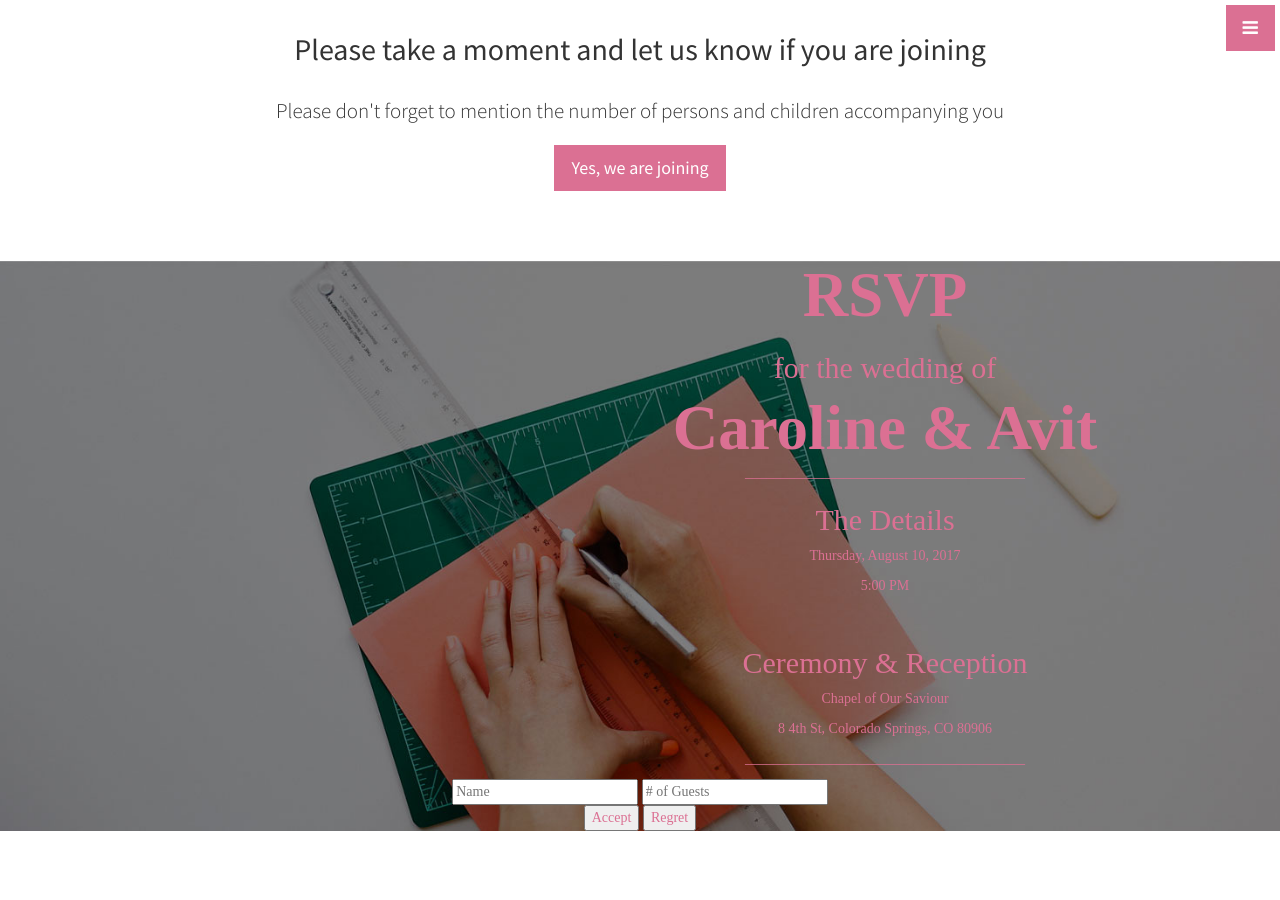
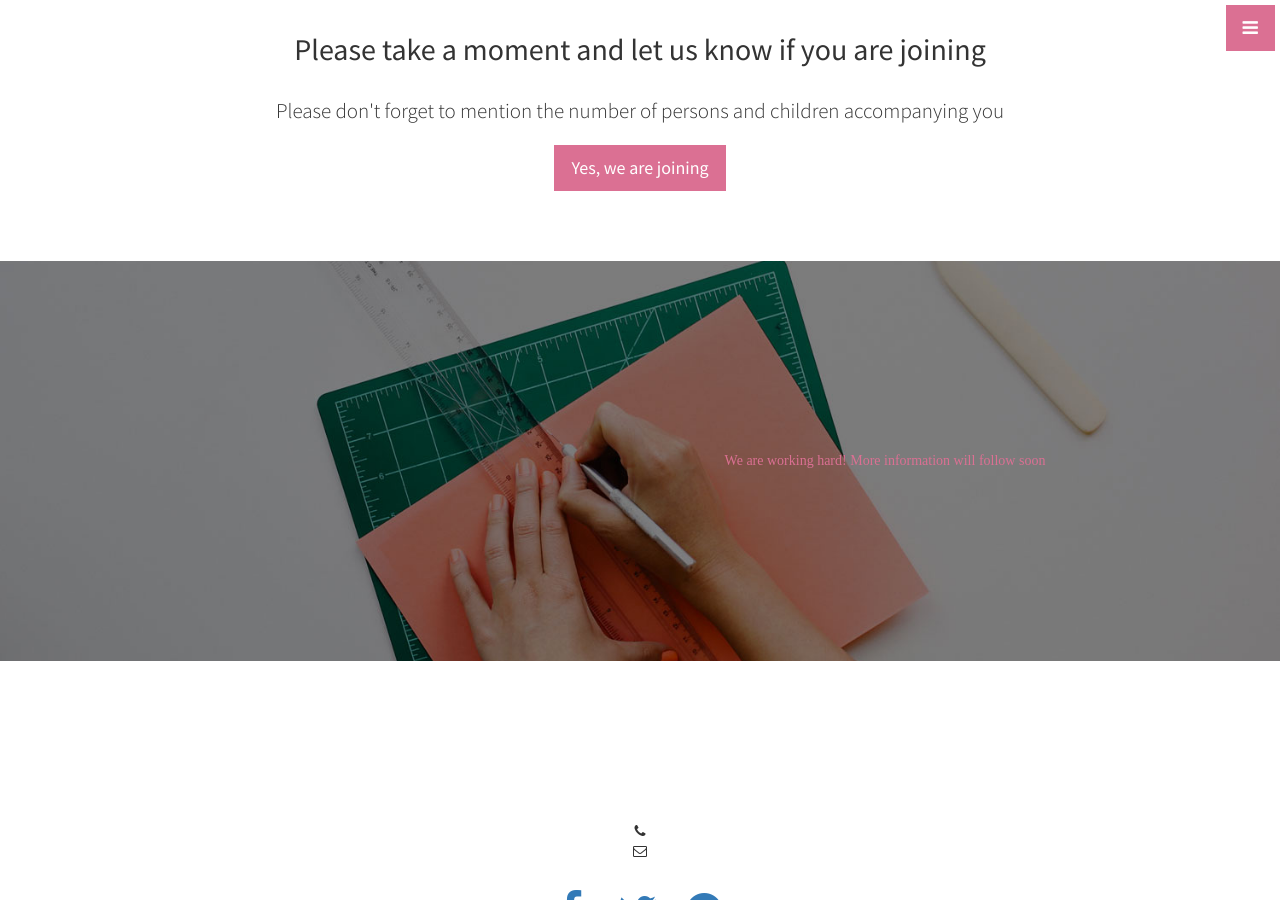
Before and after one commit to MonchiLin/carowedavit.github.io, a Jekyll site: the page built from index.html, in a window 1280 px wide and 900 px high, scrolled down 937 px. Built offline with Jekyll 4.4.1, drawn with Linux system fonts in a browser that asks for light colours.

Commit message:
rsvp updated

```diff
--- a/_includes/about.html
+++ b/_includes/about.html
@@ -5,7 +5,7 @@
         <h2>Please take a moment and let us know if you are joining</h2>
         <br>
          <p class="lead">Please don't forget to mention the number of persons and children accompanying you</p>
-         <p class="lead"><a href="#callout" class="btn btn-dark btn-lg">Yes, we are joining</a></p>
+         <p class="lead"><a href="mailto:avit.bhowmik@su.se" target="_parent" class="btn btn-dark btn-lg">Yes, we are joining</a></p>
       </div>
     </div>
     <!-- /.row -->
--- a/_includes/callout.html
+++ b/_includes/callout.html
@@ -1,28 +1,7 @@
 <section class="callout">
   <div class="text-vertical-center">
-    <body>
-  <div class="top">
-  </div>
-  <div class="form">
-    <div class ="info">
-    <h1>RSVP</h1>
-    <h2>for the wedding of</h2>
-    <h1>Caroline & Avit</h1>
-      <p class= "line">________________________________________</p>
-      <h2>The Details</h2>
-      <p>Thursday, August 10, 2017</p>
-      <p>5:00 PM</p>
-      <br>
-      <h2>Ceremony & Reception</h2>
-      <p>Chapel of Our Saviour</p>
-      <p>8 4th St, Colorado Springs, CO 80906</p>
-           <p class= "line">________________________________________</p>
-    <input type="text" placeholder="Name">
-    <input type="number" placeholder="# of Guests">
-    </div>
-    <button class ="accept">Accept</button>
-    <button class ="regret">Regret</button>
-  </div>
+<body>
+  We are working hard! More information will follow soon
 </body>
   </div>
 </section>
```
